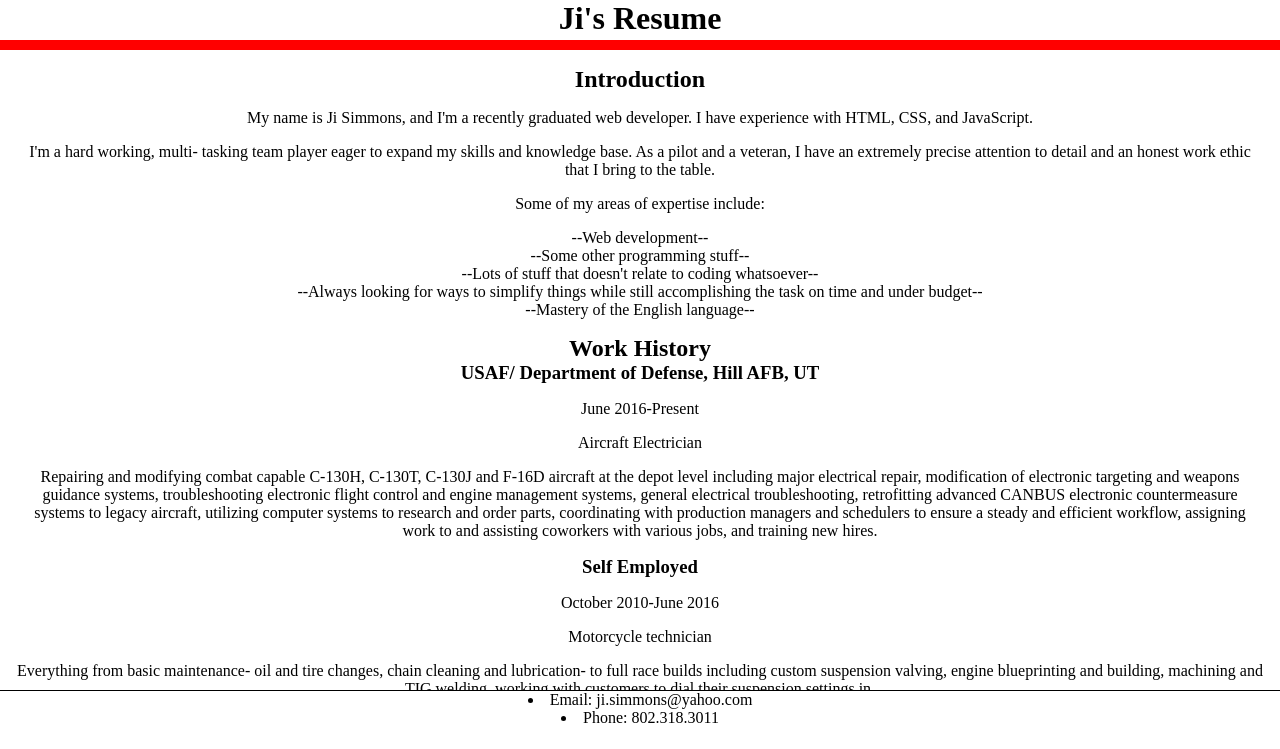
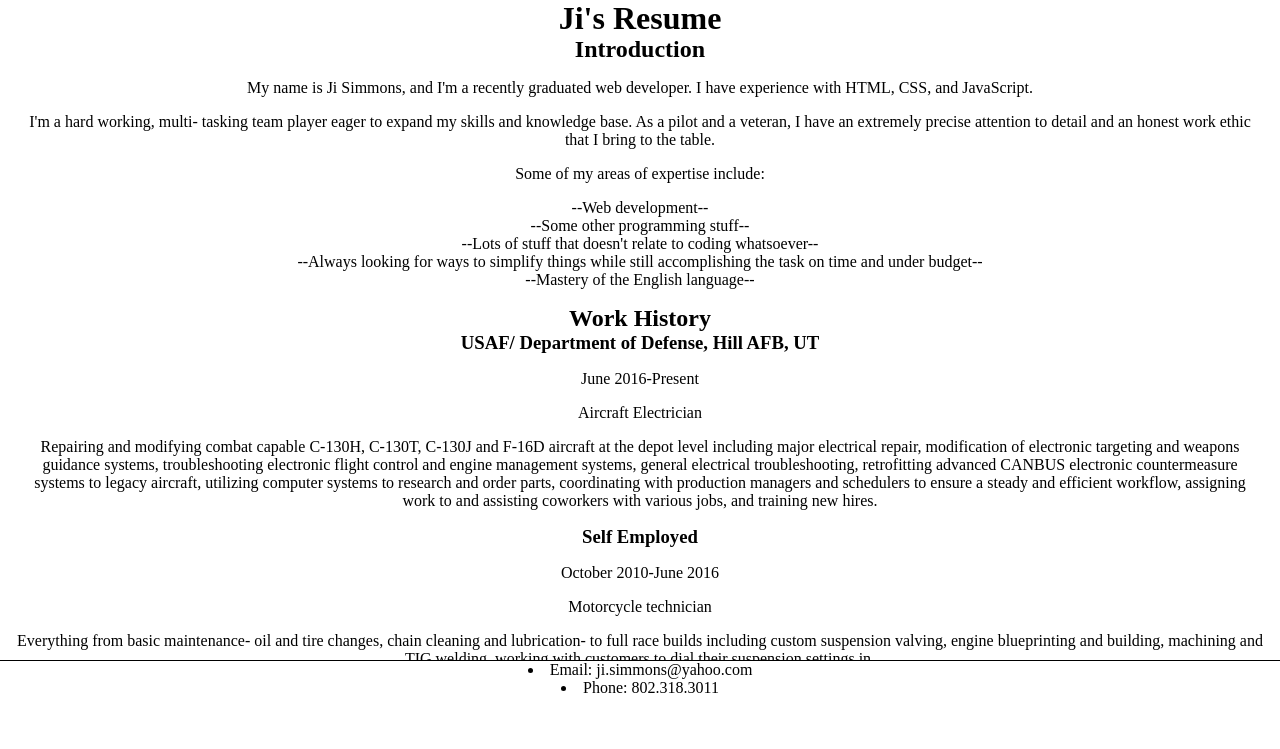
Before and after one commit to Ji-Simmons/Resume, a plain HTML site: page index.html in a window 1280 px wide. Drawn offline with Linux system fonts and the light colour scheme; a web font is replaced by a local one.

Commit message:
Update main.css

```diff
--- a/main.css
+++ b/main.css
@@ -23,7 +23,7 @@ main {
 
 header {
     border-bottom: 10px solid red;
-    height: 5vh;
+    height: 10px;
     text-align: center;
 }
 
```
